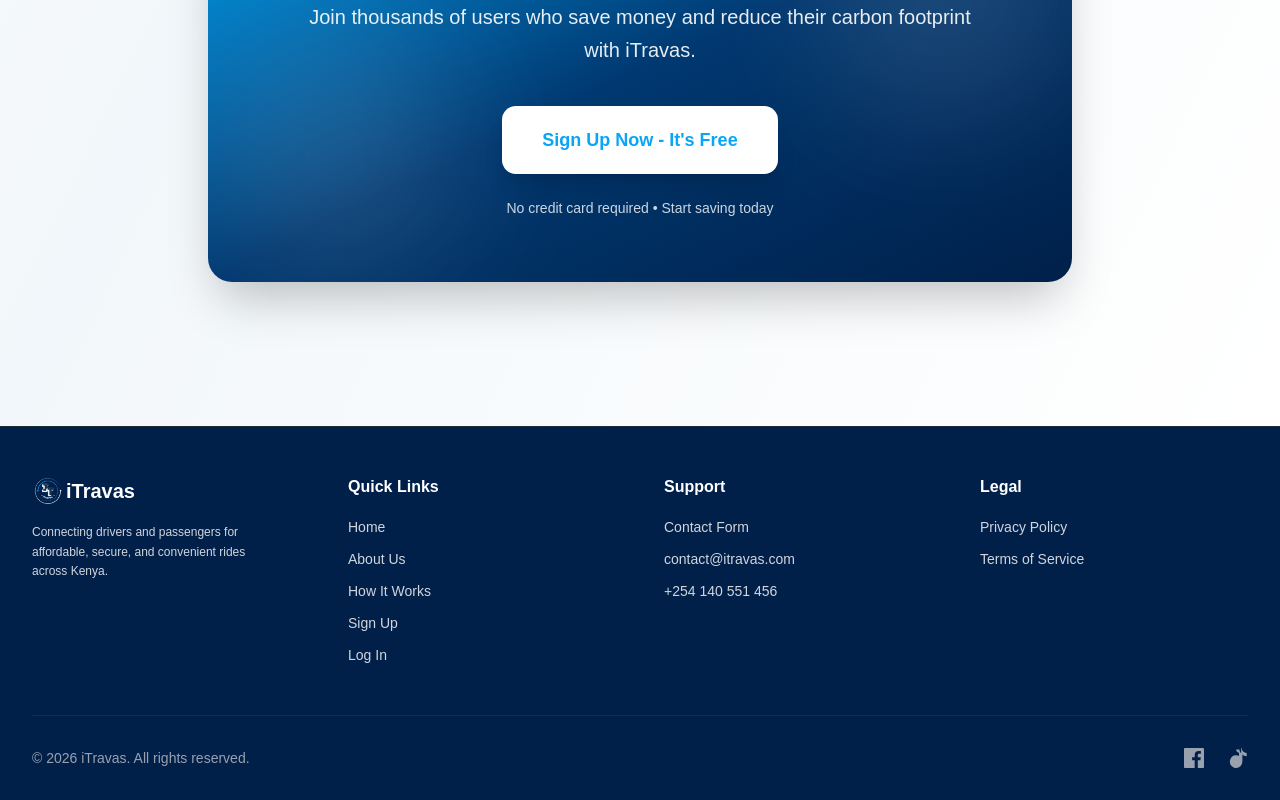
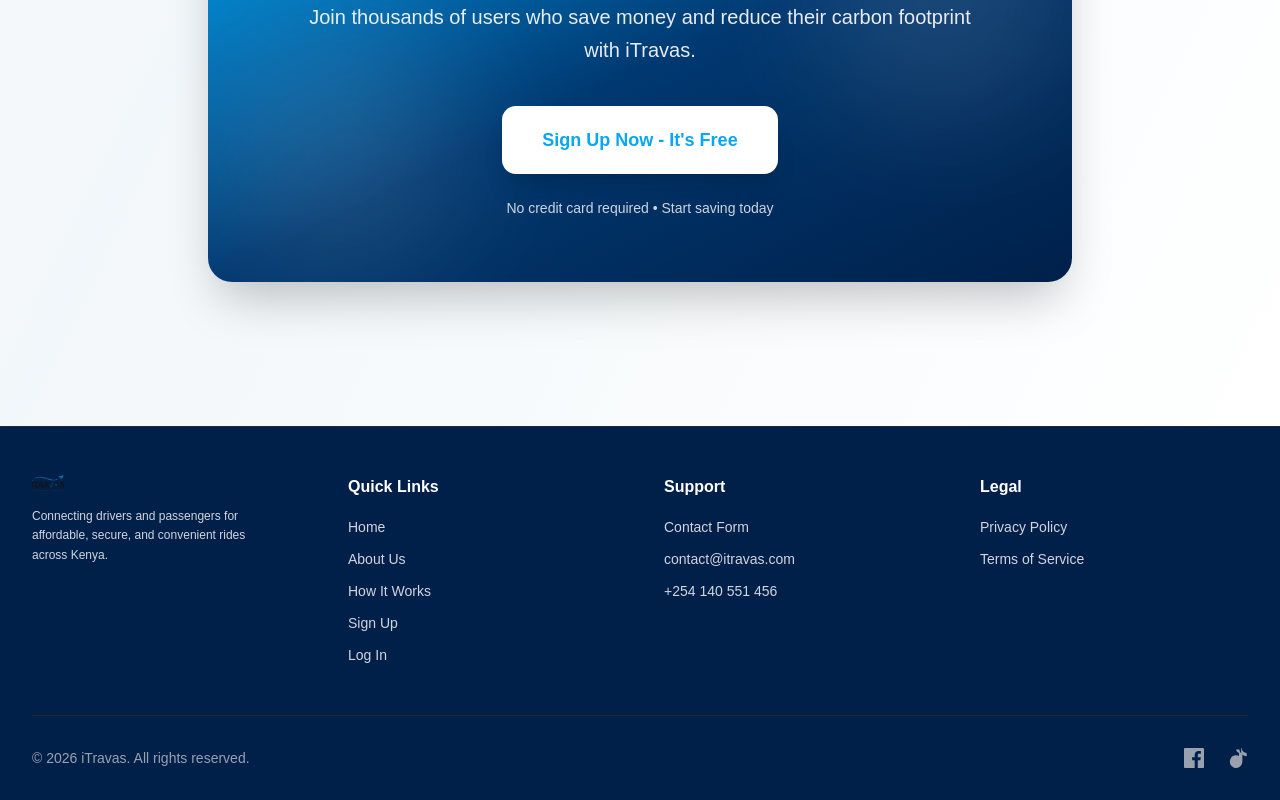
Before and after one commit to oduordaizy/ridelink, a Next.js app in the folder frontend/: page / in a window 1280 px wide. Shown: the part 2323-3123 px from the top of the page. Built offline with nearby package versions, Linux system fonts and the light colour scheme; no server answers.

Commit message:
Updated the footer

```diff
--- a/frontend/app/components/Footer.tsx
+++ b/frontend/app/components/Footer.tsx
@@ -11,15 +11,15 @@
           <div className="flex flex-col space-y-4">
             <div className="flex items-center space-x-0.5">
               <Image
-                src="/footer-logo.png"
+                src="/logo1.png"
                 alt="iTravas Logo"
                 width={32}
                 height={32}
                 className="object-contain"
               />
-              <div className="text-white font-bold text-xl">
+              {/* <div className="text-white font-bold text-xl">
                 iTravas
-              </div>
+              </div> */}
             </div>
             <p className="text-gray-300 text-xs max-w-[250px] leading-relaxed">
               Connecting drivers and passengers for affordable, secure, and convenient rides across Kenya.
```
